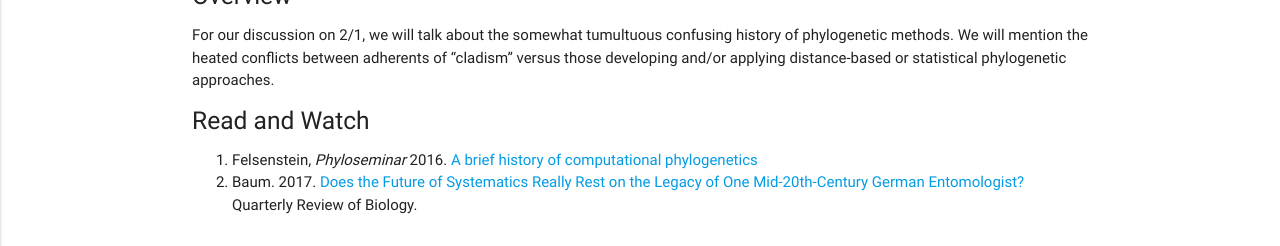
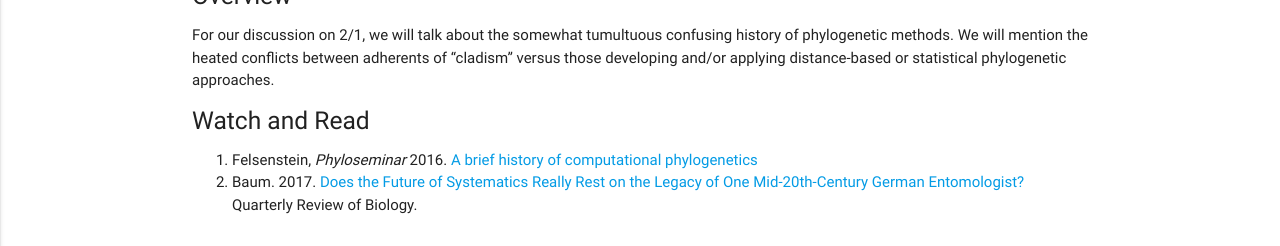
Before and after one commit to EEOB-Macroevolution/EEOB-565X-Spring2018, a Jekyll site: the page built from _posts/2018-02-1-discussion3-post.md, in a window 1280 px wide. Shown: the part 264-510 px from the top of the page. Built offline with Jekyll 4.4.1, drawn with Linux system fonts in a browser that asks for light colours; grey boxes are pictures that could not be loaded.

Commit message:
minor edit

```diff
--- a/_posts/2018-02-1-discussion3-post.md
+++ b/_posts/2018-02-1-discussion3-post.md
@@ -9,7 +9,7 @@ ptype: discussion
 
 For our discussion on 2/1, we will talk about the somewhat tumultuous confusing history of phylogenetic methods. We will mention the heated conflicts between adherents of "cladism" versus those developing and/or applying distance-based or statistical phylogenetic approaches.
 
-##### Read and Watch
+##### Watch and Read
 
 1. Felsenstein, _Phyloseminar_ 2016. [A brief history of computational phylogenetics](https://www.youtube.com/watch?v=PcD15i7yzJ8)
 2. Baum. 2017. [Does the Future of Systematics Really Rest on the Legacy of One Mid-20th-Century German Entomologist?](http://www.journals.uchicago.edu/doi/abs/10.1086/694936) Quarterly Review of Biology.
```
